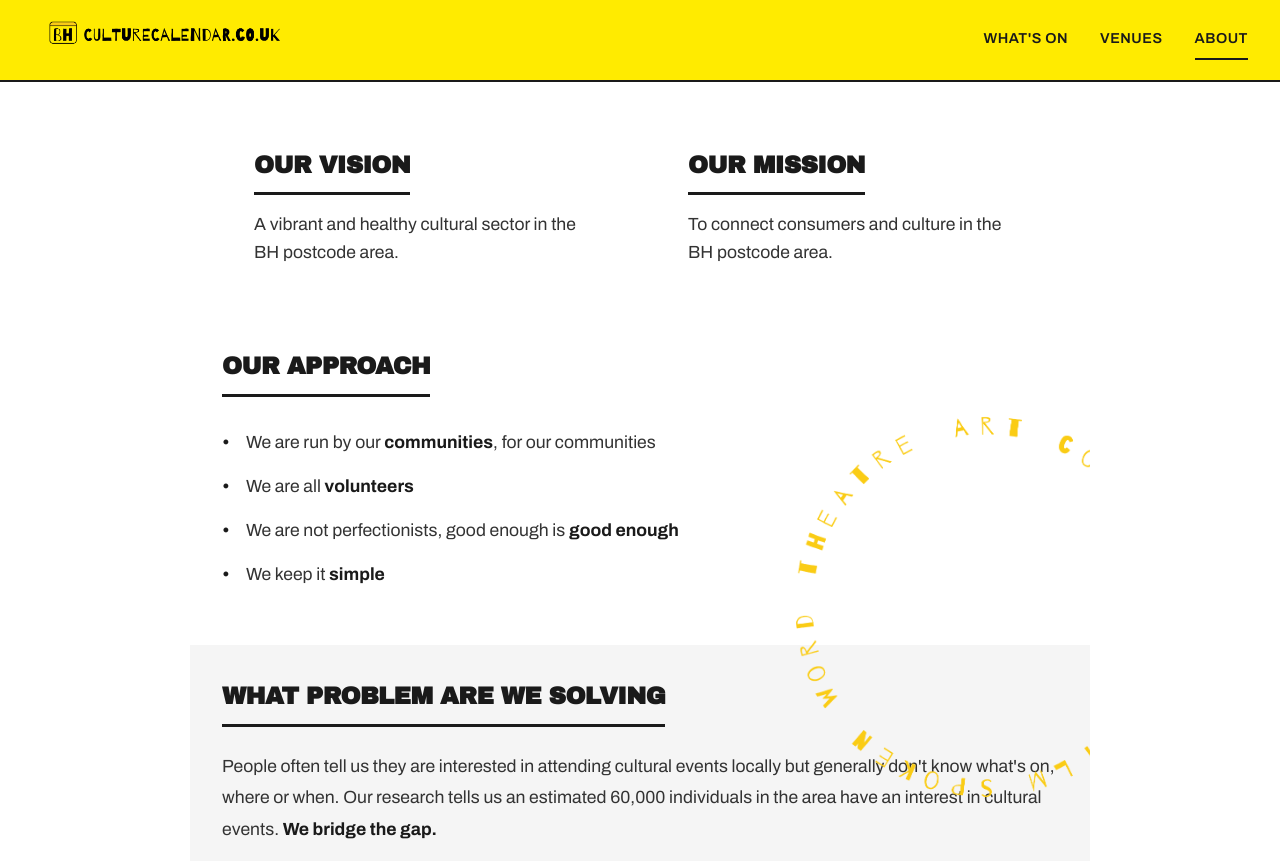
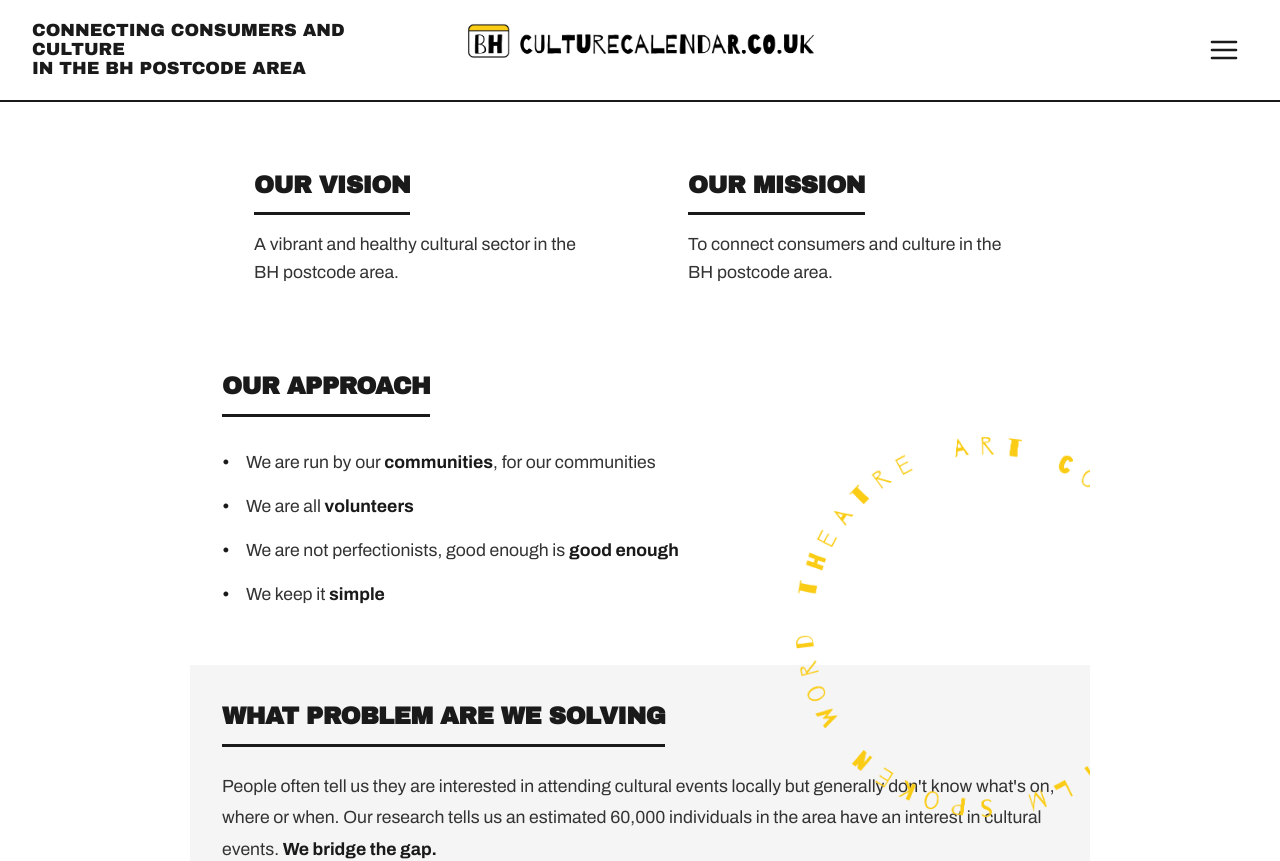
Before and after one commit to nikisiagit/bhculturecalendar, a Next.js app: page /about in a window 1280 px wide. Shown: the top 861 px of the page. Built offline with nearby package versions, Linux system fonts and the light colour scheme; no server answers.

Commit message:
Refactor nav bar: Centered flip logo, tagline, overlay menu, and separate banner

```diff
--- a/src/app/globals.css
+++ b/src/app/globals.css
@@ -43,73 +43,182 @@ body {
 }
 
 /* Header */
+/* Header */
 .header {
-  background-color: var(--accent);
-  padding: var(--spacing-md) var(--spacing-xl);
   position: sticky;
   top: 0;
   z-index: 1000;
+  width: 100%;
+  display: flex;
+  flex-direction: column;
+  transition: transform 0.3s ease;
+}
+
+.header-main-bar {
+  display: flex;
+  justify-content: space-between;
+  align-items: center;
+  padding: var(--spacing-md) var(--spacing-xl);
+  background-color: var(--white);
   border-bottom: 2px solid var(--black);
-  transition: transform 0.3s ease;
-}
-
-.header-content {
-  max-width: 1400px;
-  margin: 0 auto;
-  display: flex;
-  justify-content: space-between;
-  align-items: center;
-}
-
-.logo-image {
-  height: 40px;
+  position: relative;
+  z-index: 1002;
+}
+
+.header-left {
+  flex: 1;
+  display: flex;
+  align-items: center;
+}
+
+.header-tagline {
+  font-family: var(--font-display);
+  font-size: 1.1rem;
+  line-height: 1.1;
+  text-transform: uppercase;
+  max-width: 320px;
+  color: var(--black);
+}
+
+.header-center {
+  flex: 1;
+  display: flex;
+  justify-content: center;
+  align-items: center;
+}
+
+.header-right {
+  flex: 1;
+  display: flex;
+  justify-content: flex-end;
+  align-items: center;
+}
+
+.brand-logo {
+  height: 60px;
   width: auto;
   object-fit: contain;
-}
-
-.logo-image-large {
-  height: 80px;
-  width: auto;
-  object-fit: contain;
-}
-
-.nav {
-  display: flex;
-  gap: var(--spacing-xl);
-  align-items: center;
-}
-
-.nav-link {
+  transition: transform 0.6s cubic-bezier(0.68, -0.55, 0.27, 1.55);
+}
+
+.logo-link {
+  display: block;
+}
+
+.logo-link:hover .brand-logo {
+  transform: rotate(180deg);
+}
+
+.menu-btn {
+  background: none;
+  border: none;
+  cursor: pointer;
+  padding: 8px;
+  color: var(--black);
+  display: flex;
+  align-items: center;
+  justify-content: center;
+  transition: transform 0.2s ease;
+}
+
+.menu-btn:hover {
+  transform: scale(1.1);
+}
+
+/* Nav Overlay */
+.nav-overlay {
+  position: absolute;
+  top: 100%;
+  left: 0;
+  width: 100%;
+  background-color: var(--white);
+  max-height: 0;
+  overflow: hidden;
+  transition: max-height 0.4s cubic-bezier(0.16, 1, 0.3, 1);
+  box-shadow: 0 10px 20px rgba(0,0,0,0.1);
+  z-index: 1001;
+}
+
+.nav-overlay.open {
+  max-height: 300px;
+  border-bottom: 2px solid var(--black);
+}
+
+.overlay-nav {
+  display: flex;
+  flex-direction: column;
+  align-items: center;
+  justify-content: center;
+  padding: var(--spacing-lg) 0;
+  gap: var(--spacing-md);
+}
+
+.overlay-nav-link {
+  font-family: var(--font-display);
+  font-size: 1.5rem;
+  text-decoration: none;
+  color: var(--black);
+  text-transform: uppercase;
+  position: relative;
+}
+
+.overlay-nav-link:hover {
+  text-decoration: underline;
+  text-decoration-thickness: 3px;
+  text-decoration-color: var(--accent);
+}
+
+/* Today Banner */
+.today-banner-bar {
+  background-color: var(--accent);
+  padding: var(--spacing-sm) var(--spacing-xl);
+  border-bottom: 2px solid var(--black);
+  display: flex;
+  justify-content: center;
+  align-items: center;
+  position: relative;
+  z-index: 1000;
+}
+
+.today-banner-content {
+  font-family: var(--font-display);
   font-size: 0.9rem;
-  font-weight: 600;
-  text-decoration: none;
-  color: var(--black);
   text-transform: uppercase;
-  letter-spacing: 0.5px;
-  padding: var(--spacing-sm) 0;
-  border-bottom: 2px solid transparent;
-  transition: border-color 0.2s ease;
-}
-
-.nav-link:hover,
-.nav-link.active {
-  border-bottom-color: var(--black);
-}
-
-.itinerary-btn {
-  background-color: var(--white);
-  border: 2px solid var(--black);
-  padding: var(--spacing-sm) var(--spacing-md);
-  font-size: 0.85rem;
-  font-weight: 600;
-  cursor: pointer;
-  color: var(--black);
-  transition: all 0.2s ease;
-}
-
-.itinerary-btn:hover {
-  background-color: var(--black);
-  color: var(--white);
+  display: flex;
+  gap: var(--spacing-md);
+  align-items: center;
+  font-weight: 700;
+}
+
+.live-indicator {
+  color: var(--black);
+  animation: live-pulse 2s infinite;
+}
+
+@keyframes live-pulse {
+  0% { opacity: 1; }
+  50% { opacity: 0.4; }
+  100% { opacity: 1; }
+}
+
+/* Media Queries for Header */
+@media (max-width: 768px) {
+  .header-tagline {
+    font-size: 0.8rem;
+    max-width: 200px;
+  }
+  .header-main-bar {
+    padding: var(--spacing-sm) var(--spacing-md);
+  }
+  .brand-logo {
+    height: 40px;
+  }
+  .today-banner-bar {
+    padding: var(--spacing-xs) var(--spacing-md);
+  }
+  .today-banner-content {
+    font-size: 0.75rem;
+  }
 }
 
 /* Main content */
--- a/src/components/Header.tsx
+++ b/src/components/Header.tsx
@@ -62,73 +62,90 @@ export default function Header({ events }: HeaderProps) {
 
     return (
         <header className={`header ${!isVisible ? 'header-hidden' : ''}`}>
-            <div className="header-content">
+            <div className="header-main-bar">
+                <div className="header-left">
+                    <p className="header-tagline">
+                        Connecting consumers and culture
+                        <br />
+                        in the BH postcode area
+                    </p>
+                </div>
+
+                <div className="header-center">
                     <Link href="/" className="logo-link" onClick={() => setIsMenuOpen(false)}>
                         <Image
                             src="/logo.png"
                             alt="Culture Calendar"
-                        width={300}
-                        height={60}
-                        className="logo-image"
+                            width={160}
+                            height={160}
+                            className="logo-image brand-logo"
                             priority
                         />
                     </Link>
+                </div>
 
+                <div className="header-right">
                     <button
-                    className="mobile-menu-btn"
+                        className="menu-btn"
                         onClick={() => setIsMenuOpen(!isMenuOpen)}
                         aria-label={isMenuOpen ? "Close menu" : "Open menu"}
                         aria-expanded={isMenuOpen}
                     >
+                        <svg width="32" height="32" viewBox="0 0 24 24" fill="none" stroke="currentColor" strokeWidth="2" strokeLinecap="round" strokeLinejoin="round">
                             {isMenuOpen ? (
-                        <svg width="24" height="24" viewBox="0 0 24 24" fill="none" stroke="currentColor" strokeWidth="2" strokeLinecap="round" strokeLinejoin="round">
+                                <>
                                     <line x1="18" y1="6" x2="6" y2="18"></line>
                                     <line x1="6" y1="6" x2="18" y2="18"></line>
-                        </svg>
+                                </>
                             ) : (
-                        <svg width="24" height="24" viewBox="0 0 24 24" fill="none" stroke="currentColor" strokeWidth="2" strokeLinecap="round" strokeLinejoin="round">
+                                <>
                                     <line x1="3" y1="12" x2="21" y2="12"></line>
                                     <line x1="3" y1="6" x2="21" y2="6"></line>
                                     <line x1="3" y1="18" x2="21" y2="18"></line>
+                                </>
+                            )}
                         </svg>
-                    )}
                     </button>
+                </div>
+            </div>
 
-                <div className={`nav-container ${isMenuOpen ? 'is-open' : ''}`}>
-                    <nav className="nav">
+            {/* Navigation Overlay */}
+            <div className={`nav-overlay ${isMenuOpen ? 'open' : ''}`}>
+                <nav className="overlay-nav">
                     <Link
                         href="/"
-                            className={`nav-link ${pathname === "/" ? "active" : ""}`}
+                        className={`overlay-nav-link ${pathname === "/" ? "active" : ""}`}
                         onClick={() => setIsMenuOpen(false)}
                     >
                         WHAT&apos;S ON
                     </Link>
                     <Link
                         href="/venues"
-                            className={`nav-link ${pathname === "/venues" ? "active" : ""}`}
+                        className={`overlay-nav-link ${pathname === "/venues" ? "active" : ""}`}
                         onClick={() => setIsMenuOpen(false)}
                     >
                         VENUES
                     </Link>
                     <Link
                         href="/about"
-                            className={`nav-link ${pathname === "/about" ? "active" : ""}`}
+                        className={`overlay-nav-link ${pathname === "/about" ? "active" : ""}`}
                         onClick={() => setIsMenuOpen(false)}
                     >
                         ABOUT
                     </Link>
                 </nav>
+            </div>
 
             {todaysCount > 0 && (
-                        <div className="live-event-banner">
+                <div className="today-banner-bar">
+                    <div className="today-banner-content">
                         <span className="live-indicator">● TODAY</span>
                         <span className="live-event-title">
                             {todaysCount} event{todaysCount !== 1 ? 's' : ''} happening
                         </span>
                     </div>
+                </div>
             )}
-                </div>
-            </div>
         </header>
     );
 }
```
Lines whose indentation alone changed are shown as unchanged.
